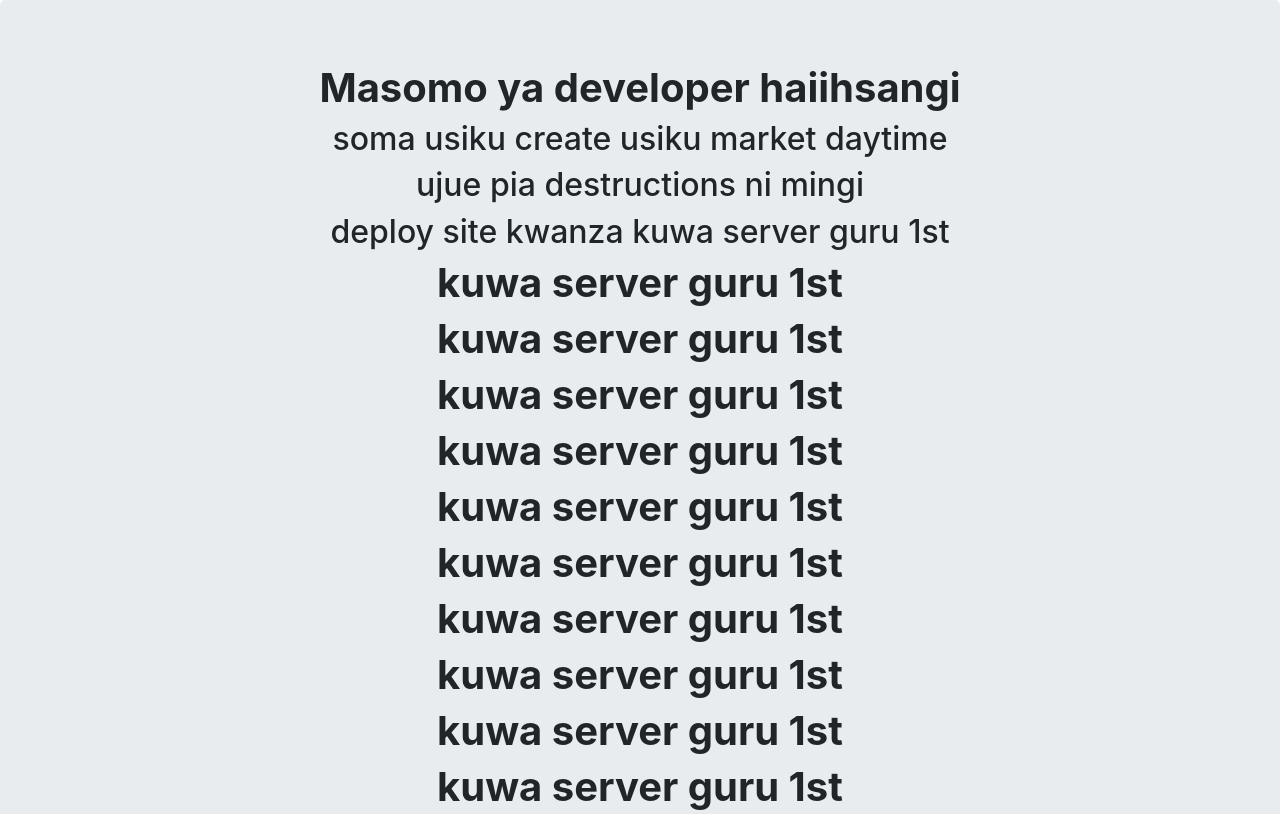
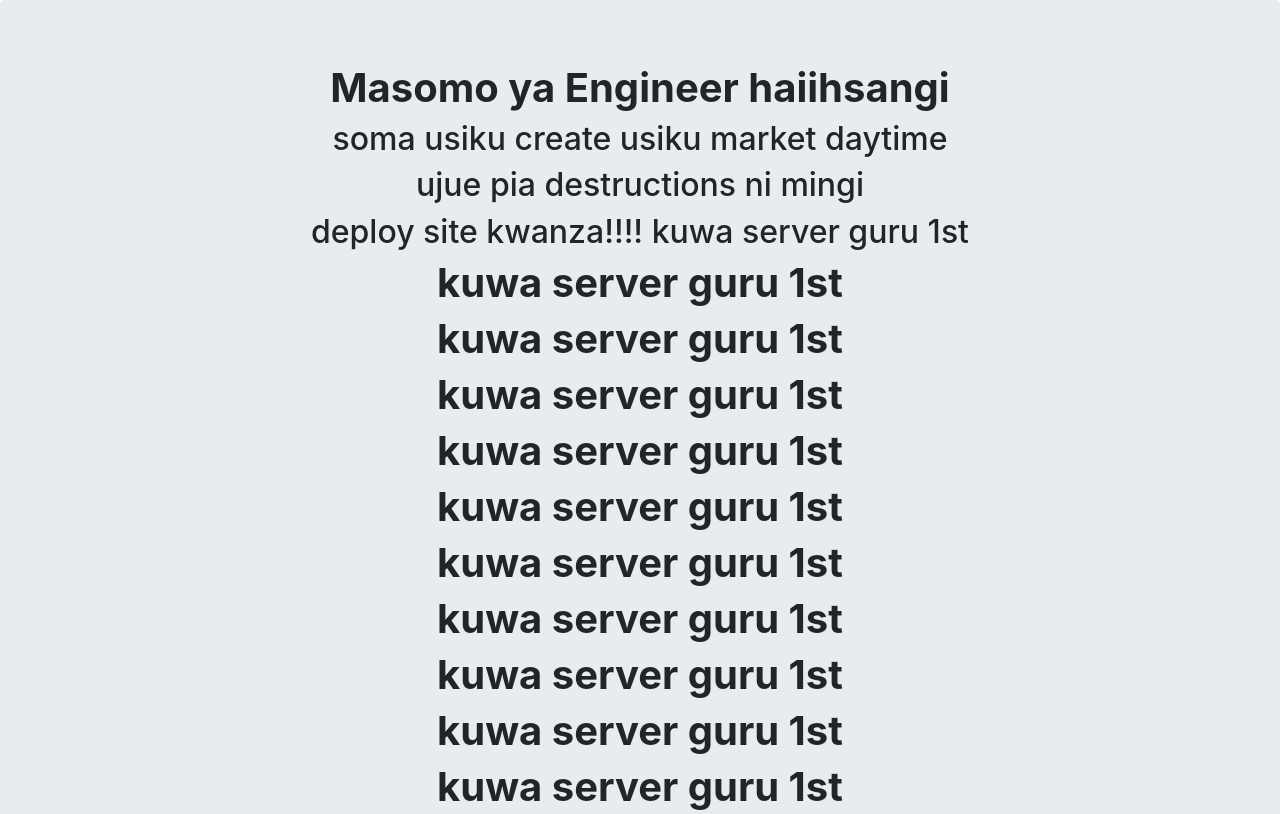
Before and after one commit to Joelmukono/masomo, a plain HTML site: page index.html in a window 1280 px wide. Shown: the top 814 px of the page. Drawn offline with nearby package versions, Linux system fonts and the light colour scheme.

Commit message:
edit index

```diff
--- a/index.html
+++ b/index.html
@@ -12,10 +12,10 @@
 <body>
 
 <div class="jumbotron text-center">
-  <h1><b>Masomo ya developer haiihsangi</b></h1>
+  <h1><b>Masomo ya Engineer haiihsangi</b></h1>
   <h2>soma usiku create usiku market daytime</h2>
   <h2>ujue pia destructions ni mingi</h2>
-  <h2>deploy site kwanza kuwa server guru 1st</h2>
+  <h2>deploy site kwanza!!!! kuwa server guru 1st</h2>
   <h1><b>kuwa server guru 1st</b></h1>
   <h1><b>kuwa server guru 1st</b></h1>
   <h1><b>kuwa server guru 1st</b></h1>
```
